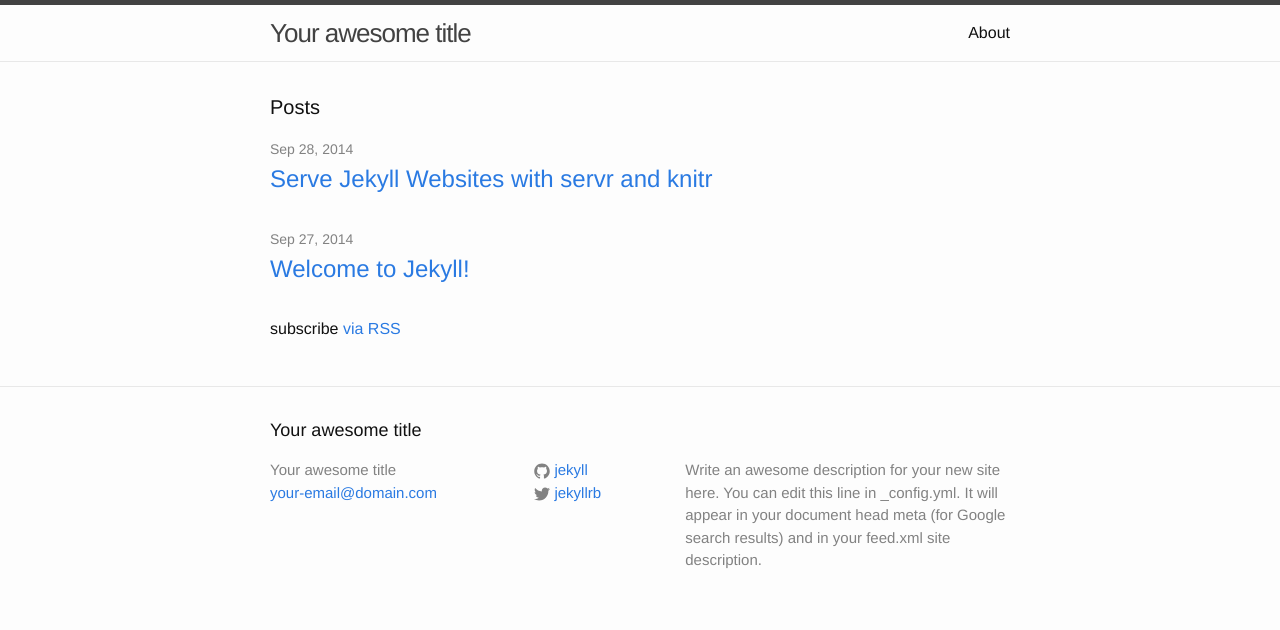
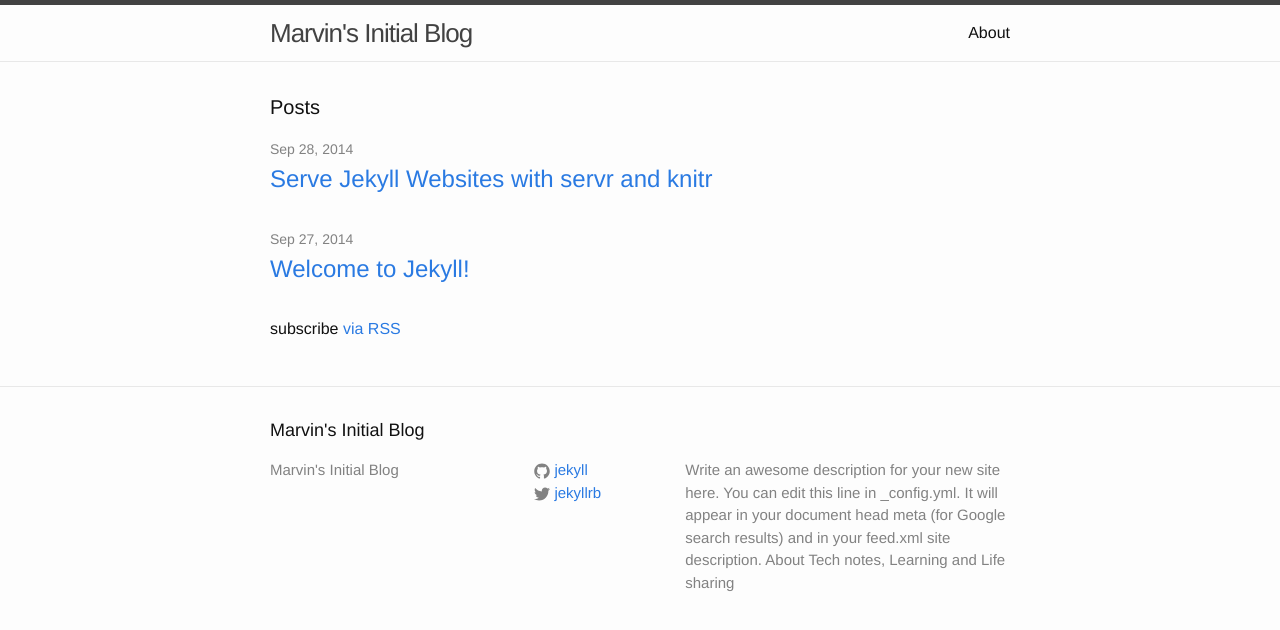
Before and after one commit to ddtwu/ddtwu.github.io, a Jekyll site: the page built from index.html, in a window 1280 px wide. Shown: the top 630 px of the page. Built offline with Jekyll 4.4.1, drawn with Linux system fonts in a browser that asks for light colours.

Commit message:
no message

```diff
--- a/_config.yml
+++ b/_config.yml
@@ -1,12 +1,13 @@
 # Site settings
-title: Your awesome title
-email: your-email@domain.com
+title: Marvin's Initial Blog
+email: # your-email@domain.com
 description: > # this means to ignore newlines until "baseurl:"
   Write an awesome description for your new site here. You can edit this
   line in _config.yml. It will appear in your document head meta (for
   Google search results) and in your feed.xml site description.
-baseurl: "/knitr-jekyll/" # the subpath of your site, e.g. /blog/
-url: "http://yourdomain.com" # the base hostname & protocol for your site
+  About Tech notes, Learning and Life sharing
+baseurl: "/myJekyllBlog/" # the subpath of your site, e.g. /blog/
+url: "http://github.com" # the base hostname & protocol for your site
 twitter_username: jekyllrb
 github_username:  jekyll
 permalink: /:year/:month/:title.html
```
